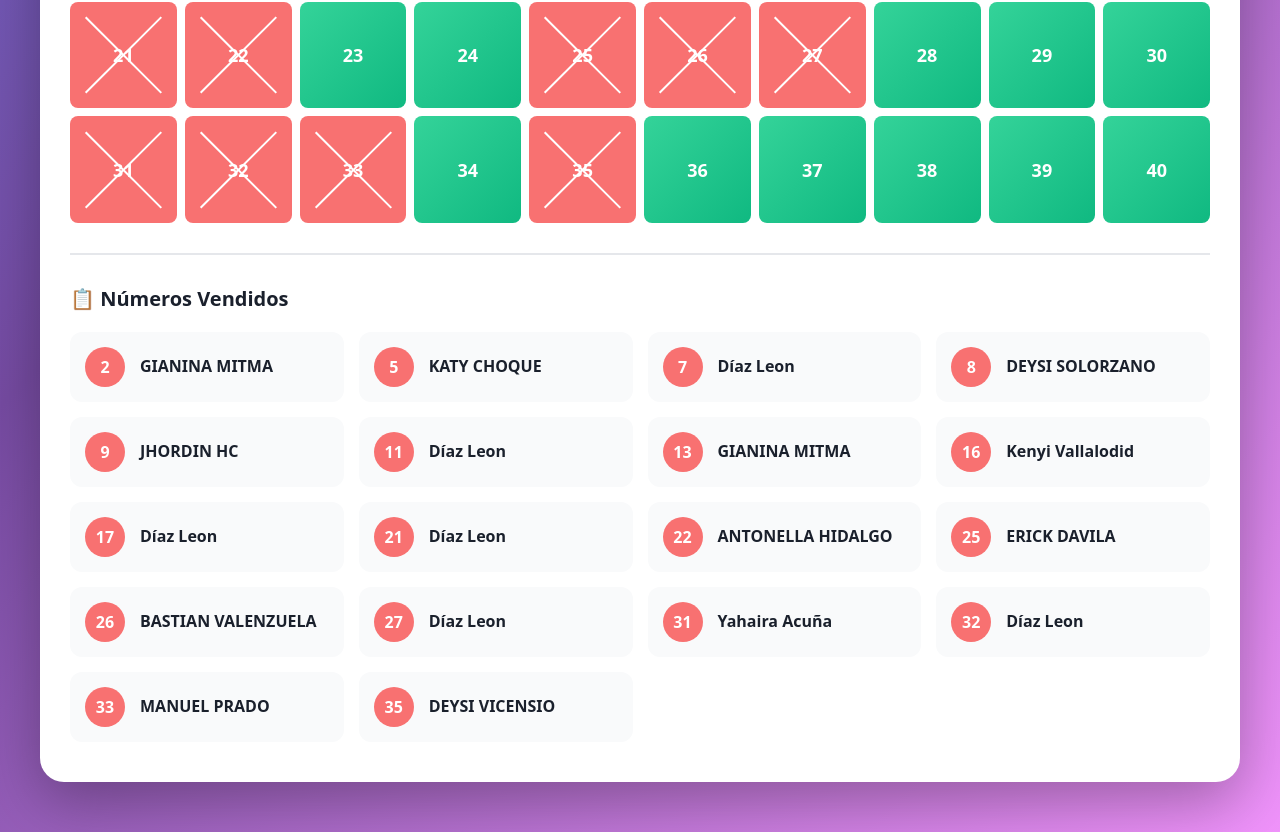
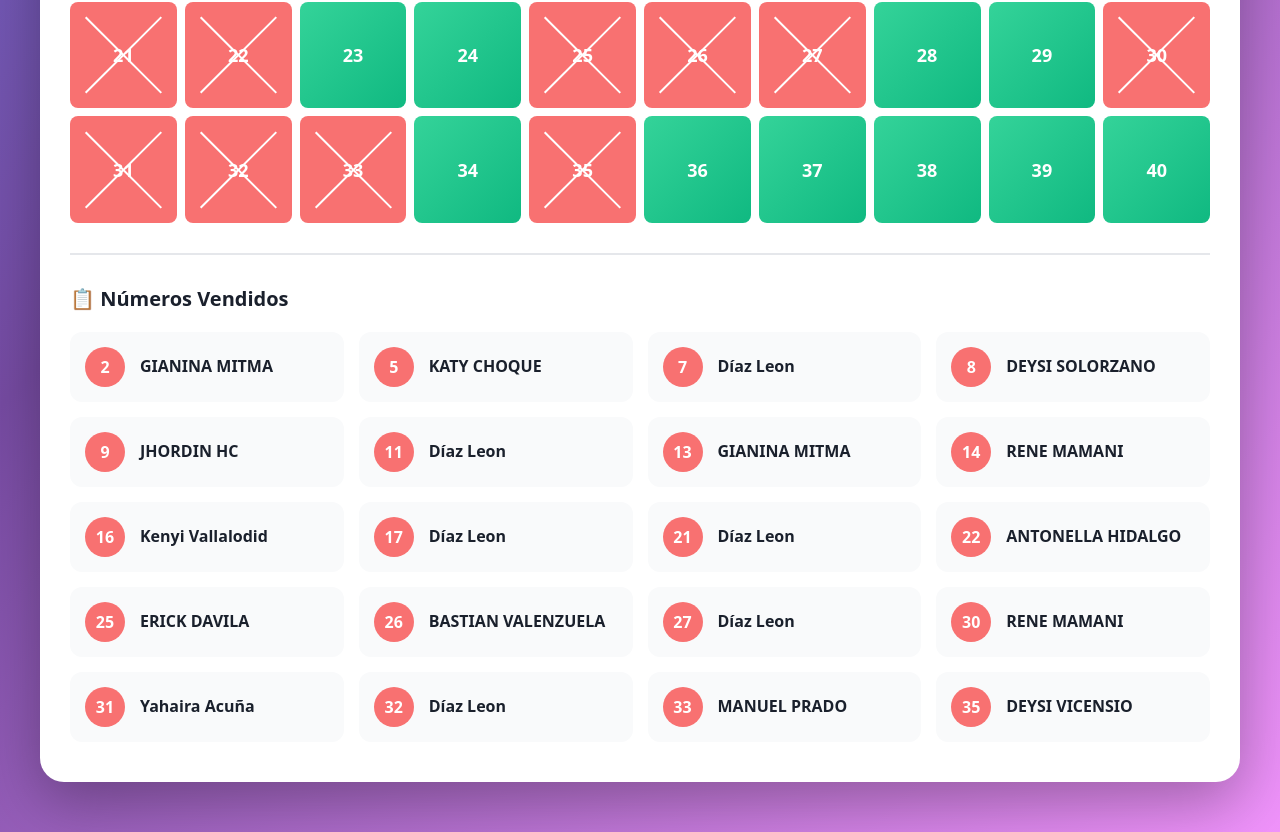
Before and after one commit to EmersonValenzuela/rifa-piero, a React (Create React App) app: page / in a window 1280 px wide. Shown: the part 1298-2130 px from the top of the page. Built offline with nearby package versions, Linux system fonts and the light colour scheme.

Commit message:
René rifas

```diff
--- a/src/App.js
+++ b/src/App.js
@@ -27,6 +27,7 @@ const RifaApp = () => {
 9:{ nombre: "JHORDIN HC", telefono: ""},
 11:{ nombre:"Díaz Leon", telefono:""},
     13: { nombre: "GIANINA MITMA", telefono: "" },
+14:{ nombre: "RENE MAMANI", telefono:""},
 16:{ nombre:"Kenyi Vallalodid", telefono:""},
 17:{ nombre:"Díaz Leon", telefono:""},
 21:{ nombre:"Díaz Leon", telefono:""},
@@ -35,6 +36,7 @@ const RifaApp = () => {
     35:{ nombre: "DEYSI VICENSIO", telefono: ""},
 26:{ nombre: "BASTIAN VALENZUELA", telefono:""},
 27:{ nombre:"Díaz Leon", telefono:""},
+30:{ nombre: "RENE MAMANI", telefono:""},
 31: { nombre: "Yahaira Acuña", telefono:""},
 32:{ nombre:"Díaz Leon", telefono:""},
 33:{ nombre: "MANUEL PRADO", telefono:""},
```
